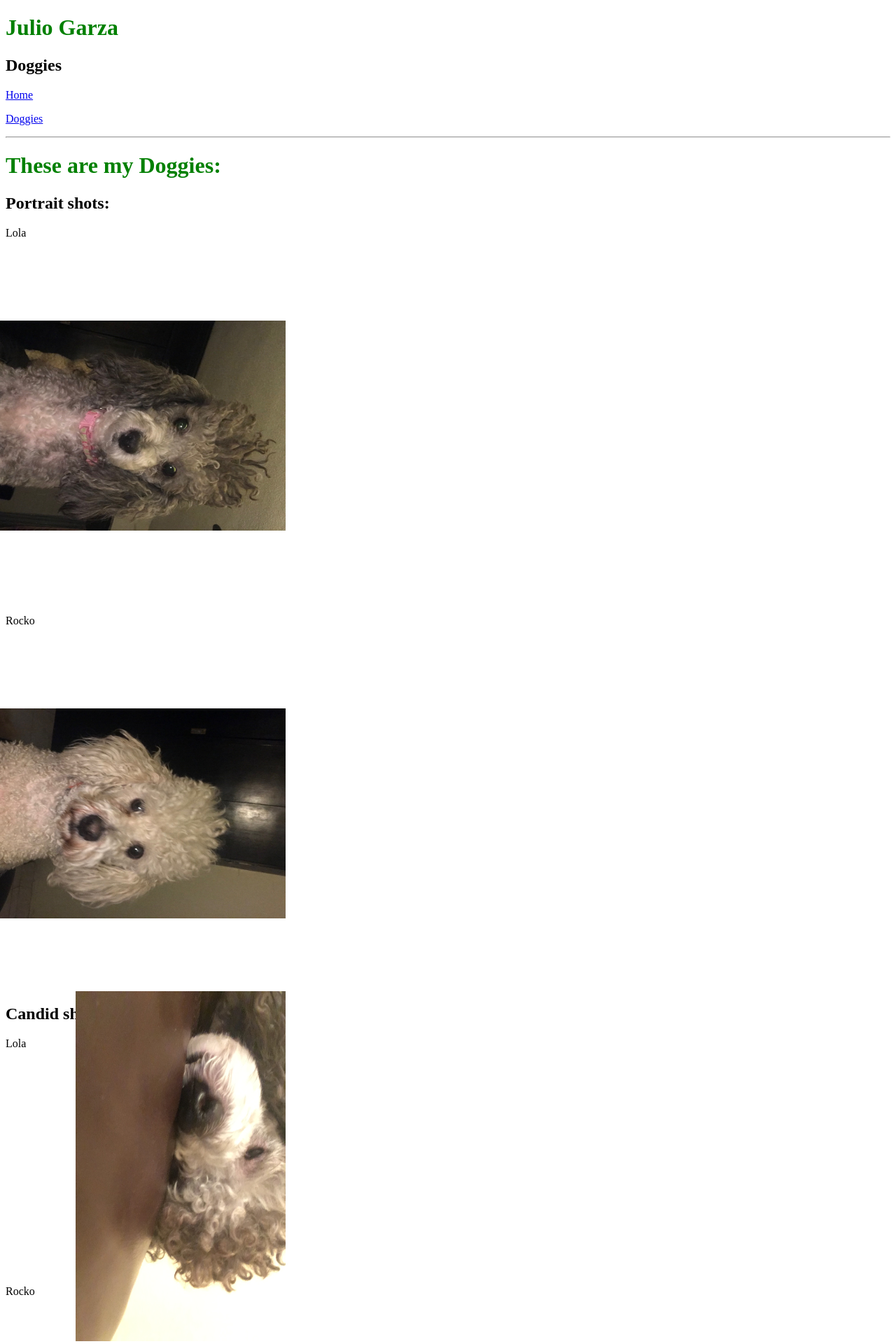
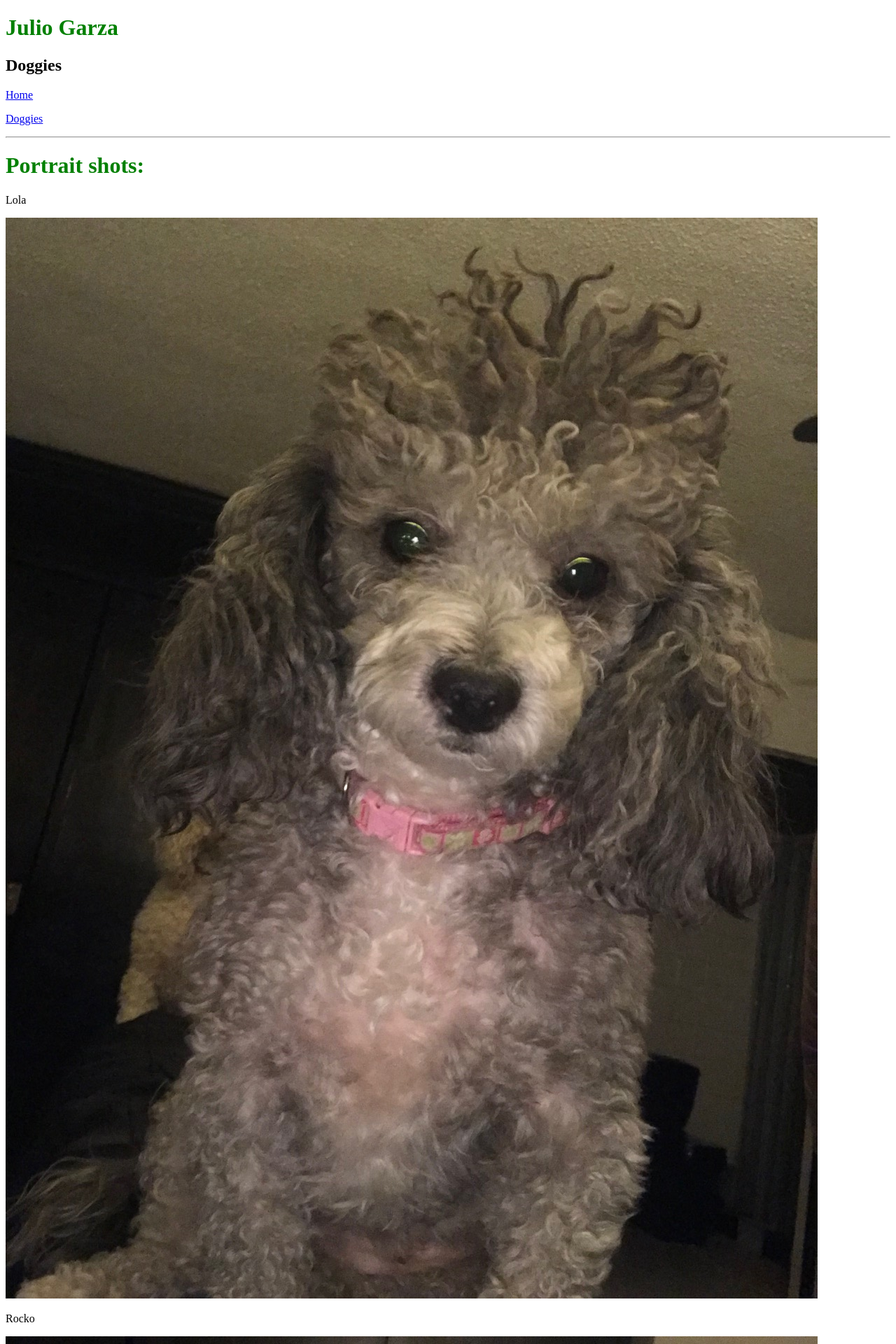
Before and after one commit to juliogarza/juliogarza.github.io, a Jekyll site: the page built from doggies.html, in a window 1280 px wide. Shown: the top 1920 px of the page at 70% size. Built offline with Jekyll 4.4.1, drawn with Linux system fonts in a browser that asks for light colours.

Commit message:
Update doggies.html

```diff
--- a/doggies.html
+++ b/doggies.html
@@ -2,28 +2,16 @@
 layout: default
 title: Doggies
 ---
+<h1>Portrait shots:</h1>
+<p>Lola</p>
+<img src="portrait_Lola.jpg" alt="Portrait of small, grey, female dog" />
+<p>Rocko</p>
+<img src="portrait_Rocko.jpg" alt="Portrait of small, white, male dog" />
 
-<style>
-img
-{
- -moz-transform: rotate(90deg);
- -o-transform: rotate(90deg);
- -webkit-transform: rotate(90deg);
- transform: rotate(90deg);
-}
-</style>
-
-<h1>These are my Doggies:</h1>
-<h2>Portrait shots:</h2>
+<h1>Candid shots:</h1>
 <p>Lola</p>
-<img src="portrait_Lola.jpg" alt="Portrait of small, grey, female dog" width="300px" height="500px" />
+<img src="candid_Lola.JPG" alt="Candid image of small, grey, female dog sleeping"/>
 <p>Rocko</p>
-<img src="portrait_Rocko.jpg" alt="Portrait of small, white, male dog" width="300px" height="500px" />
-
-<h2>Candid shots:</h2>
-<p>Lola</p>
-<img src="candid_Lola.JPG" alt="Candid image of small, grey, female dog sleeping" width="500px" height="300px" />
-<p>Rocko</p>
-<img src="candid_Rocko.JPG" alt="Candid image of small, white, male dog" width="300px" height="500px" />
+<img src="candid_Rocko.JPG" alt="Candid image of small, white, male dog" />
 <br>
 <p> <a href="index.html"> Click here to go back to the main page. </a> </p>
```
